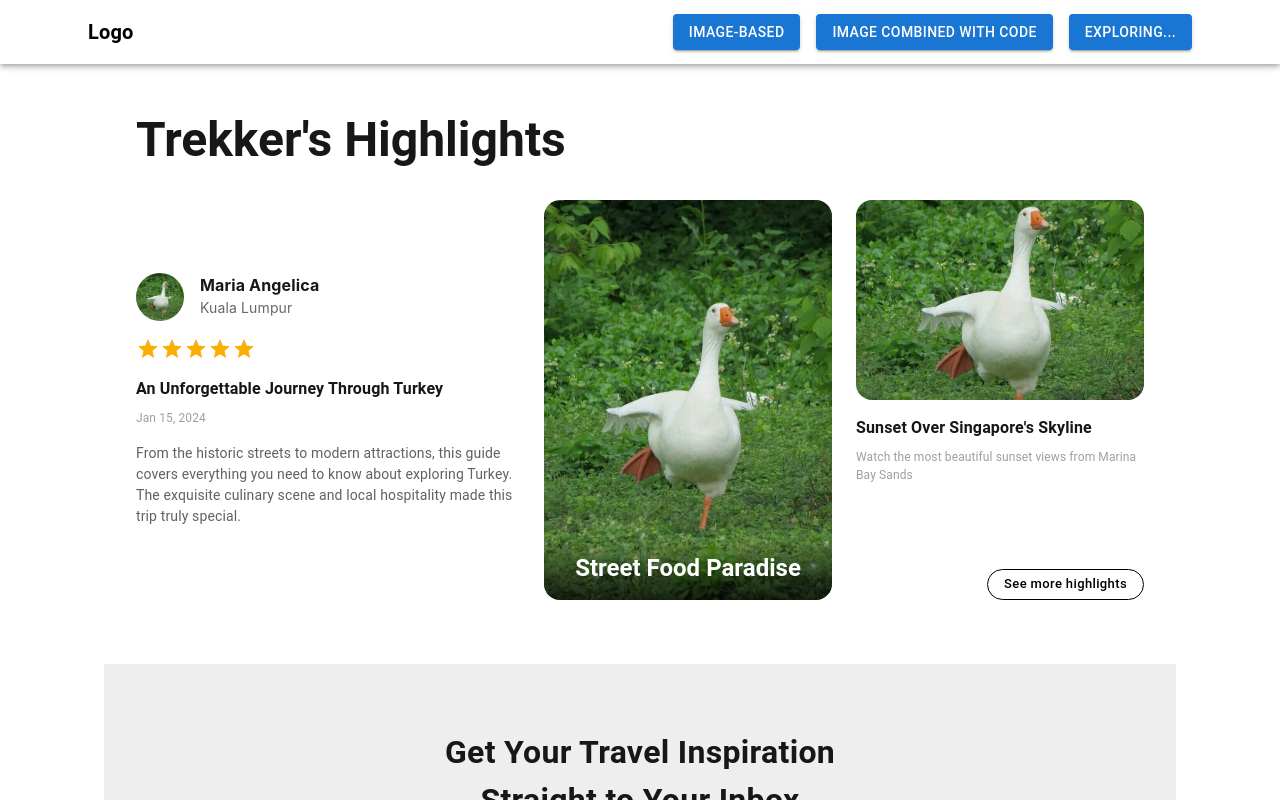
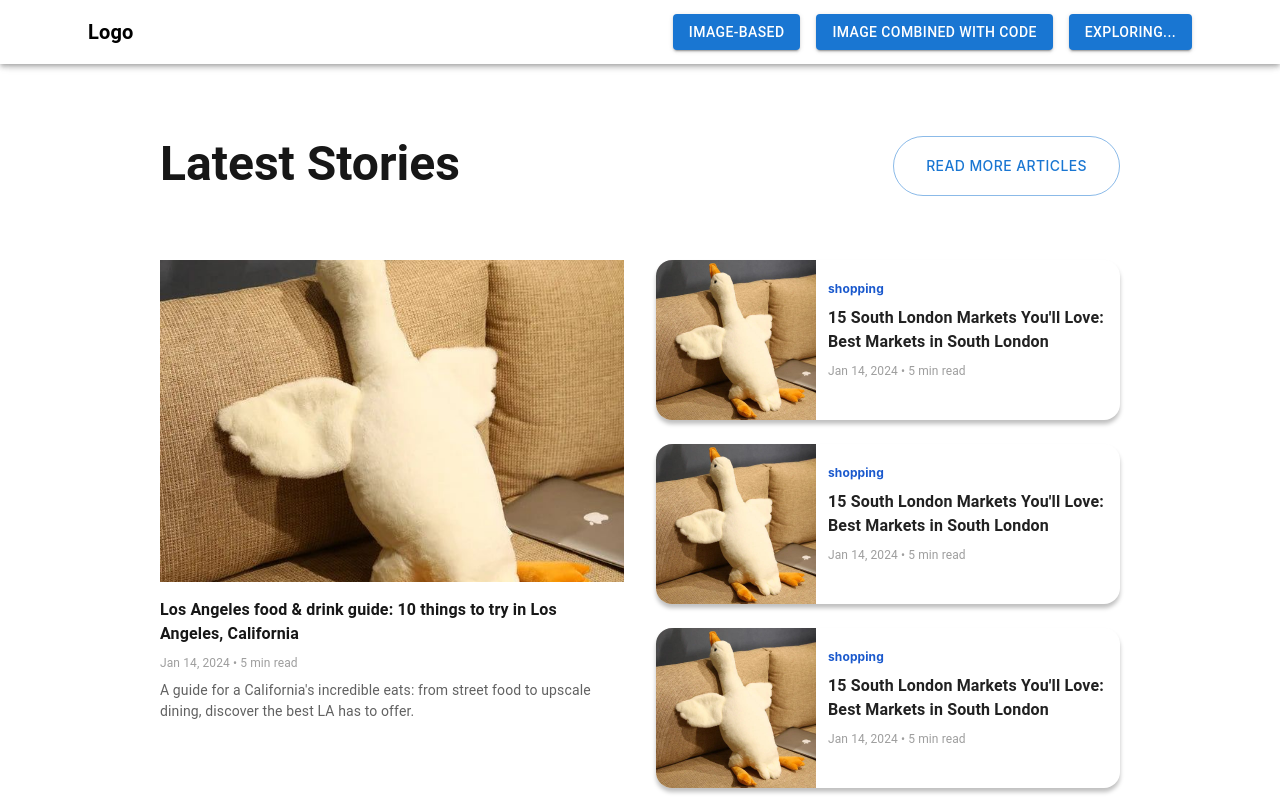
Before and after one commit to Yuki-kykyky/layout-demos, a Next.js app: page / in a window 1280 px wide. Both pictures are taken after a click on the button "EXPLORING...". Shown: the top 800 px of the page. Built offline with nearby package versions, Linux system fonts and the light colour scheme.

Commit message:
generate v3 latest stories with components

```diff
--- a/app/common/ui/buttons.tsx
+++ b/app/common/ui/buttons.tsx
@@ -33,4 +33,23 @@ const OperationButton = ({ buttonText }: { buttonText: string }) => {
     </Button>
   );
 };
-export { InputButton, OperationButton };
+
+const HeaderButton = ({ buttonText }: { buttonText: string }) => {
+  return (
+    <Button
+      variant="outlined"
+      sx={{
+        borderRadius: "30px",
+        height: "60px",
+        px: 4,
+        fontFamily: "Inter",
+        textTransform: "none",
+        fontWeight: 500,
+      }}
+    >
+      {buttonText}
+    </Button>
+  );
+};
+
+export { InputButton, OperationButton, HeaderButton };
--- /dev/null
+++ b/app/common/ui/card.tsx
@@ -0,0 +1,39 @@
+import { ItemDescription } from "@/app/common/ui/description";
+import { ItemTitle } from "@/app/common/ui/title";
+import { Box, Card } from "@mui/material";
+import React from "react";
+import { InfoTag } from "@/app/common/ui/tag";
+
+export const InfoCard = (props: {
+  imgSrc: string;
+  category: string;
+  title: string;
+  date: string;
+}) => {
+  return (
+    <Card
+      sx={{
+        display: "flex",
+        height: 160,
+        borderRadius: "16px",
+        boxShadow: "0px 4px 4px rgba(0,0,0,0.25)",
+        flexShrink: 0,
+      }}
+    >
+      <Box
+        component="img"
+        src={props.imgSrc}
+        sx={{
+          width: 160,
+          height: 160,
+          objectFit: "cover",
+        }}
+      />
+      <Box sx={{ p: 1.5, flex: 1 }}>
+        <InfoTag tag={props.category} sx={{ my: 1 }} />
+        <ItemTitle>{props.title}</ItemTitle>
+        <ItemDescription description={props.date} />
+      </Box>
+    </Card>
+  );
+};
--- /dev/null
+++ b/app/common/ui/tag.tsx
@@ -0,0 +1,16 @@
+import { SxProps, Typography } from "@mui/material";
+import React from "react";
+
+export const InfoTag = ({ tag, sx }: { tag: string; sx?: SxProps }) => {
+  return (
+    <Typography
+      color="#1a59cd"
+      fontSize="12px"
+      fontWeight="bold"
+      fontFamily="Inter"
+      sx={{ mb: 1, ...sx }}
+    >
+      {tag}
+    </Typography>
+  );
+};
--- /dev/null
+++ b/app/components/v3/latest-stories-v3.tsx
@@ -0,0 +1,61 @@
+import { Container, Box } from "@mui/material";
+import React from "react";
+import { ItemTitle, Title } from "@/app/common/ui/title";
+import { HeaderButton } from "@/app/common/ui/buttons";
+import { InfoCard } from "@/app/common/ui/card";
+import { Description, ItemDescription } from "@/app/common/ui/description";
+
+export default function LatestStoriesV3() {
+  return (
+    <Container maxWidth="lg">
+      <Box sx={{ p: 7, bgcolor: "white" }}>
+        {/* Header */}
+        <Box sx={{ display: "flex", justifyContent: "space-between", mb: 8 }}>
+          <Title>Latest Stories</Title>
+          <HeaderButton buttonText="READ MORE ARTICLES" />
+        </Box>
+
+        {/* Content */}
+        <Box sx={{ display: "flex", gap: 4 }}>
+          {/* Featured Story */}
+          <Box sx={{ flex: 1 }}>
+            <Box
+              component="img"
+              src="/goooose9.jpg"
+              sx={{
+                width: "100%",
+                height: 322,
+                objectFit: "cover",
+                mb: 2,
+              }}
+            />
+            <ItemTitle>
+              Los Angeles food & drink guide: 10 things to try in Los Angeles,
+              California
+            </ItemTitle>
+            <ItemDescription
+              sx={{ mb: 1 }}
+              description="Jan 14, 2024 • 5 min read"
+            />
+            <Description description="A guide for a California's incredible eats: from street food to upscale dining, discover the best LA has to offer." />
+          </Box>
+
+          {/* Story List */}
+          <Box
+            sx={{ display: "flex", flexDirection: "column", gap: 3, flex: 1 }}
+          >
+            {[1, 2, 3].map((_, index) => (
+              <InfoCard
+                key={index}
+                imgSrc="/goooose9.jpg"
+                category="shopping"
+                title="15 South London Markets You'll Love: Best Markets in South London"
+                date="Jan 14, 2024 • 5 min read"
+              />
+            ))}
+          </Box>
+        </Box>
+      </Box>
+    </Container>
+  );
+}
--- a/app/page.tsx
+++ b/app/page.tsx
@@ -15,6 +15,7 @@ import TopDestinationsV2 from "./components/v2/top-destinations-v2";
 import BannerSectionV2 from "./components/v2/banner-section-v2";
 import EmailConnectV3 from "./components/v3/email-connect-v3";
 import HighlightsV3 from "./components/v3/highlights-v3";
+import LatestStoriesV3 from "./components/v3/latest-stories-v3";
 
 export default function Home() {
   const [version, setVersion] = useState("v1");
@@ -56,6 +57,7 @@ export default function Home() {
         )}
         {version === "v3" && (
           <>
+            <LatestStoriesV3 />
             <HighlightsV3 />
             <EmailConnectV3 />
           </>
```
Also changed, not shown: public/goooose9.jpg (added), 1 other file (tests, documents, lock files or other folders).
